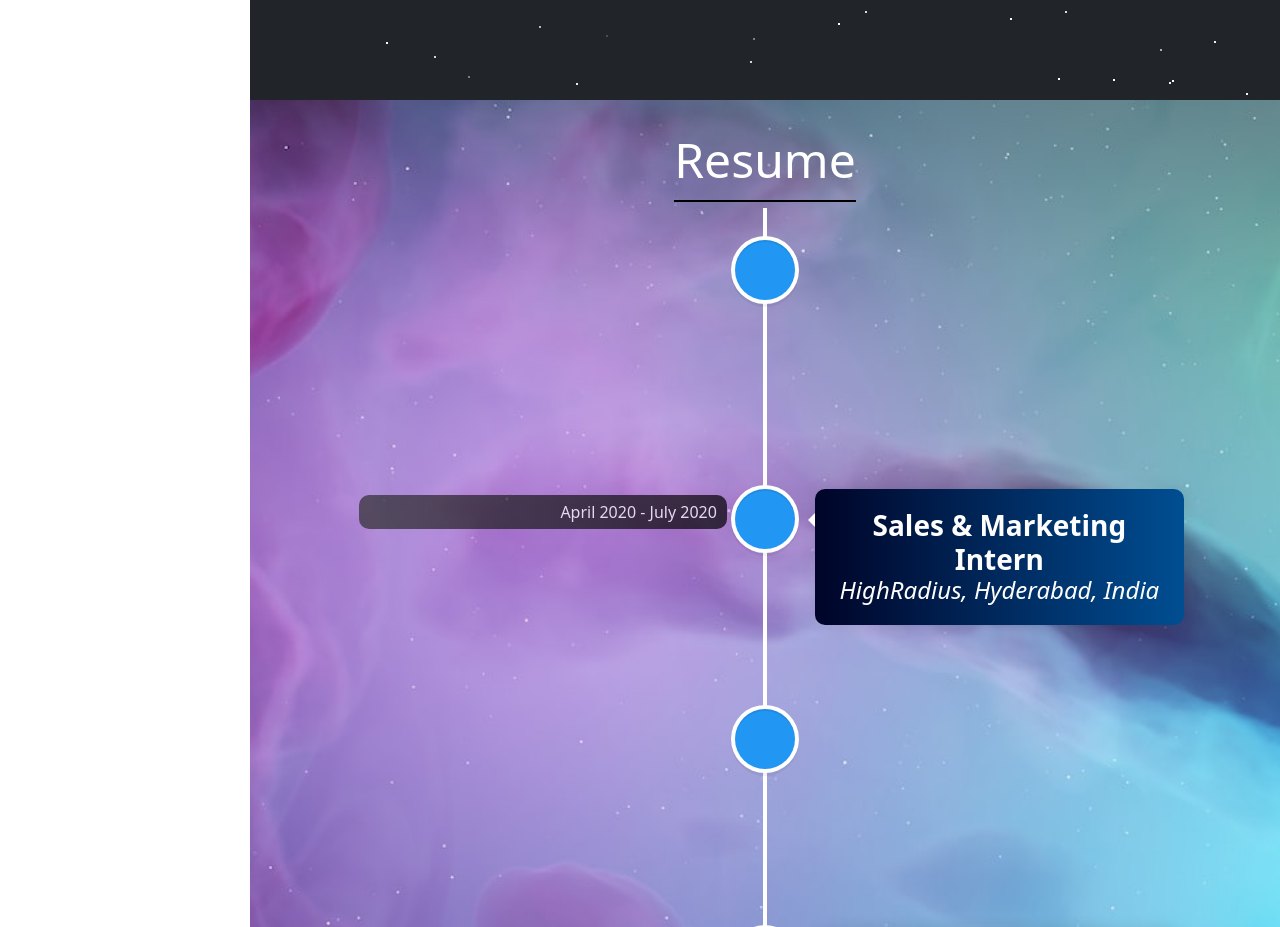
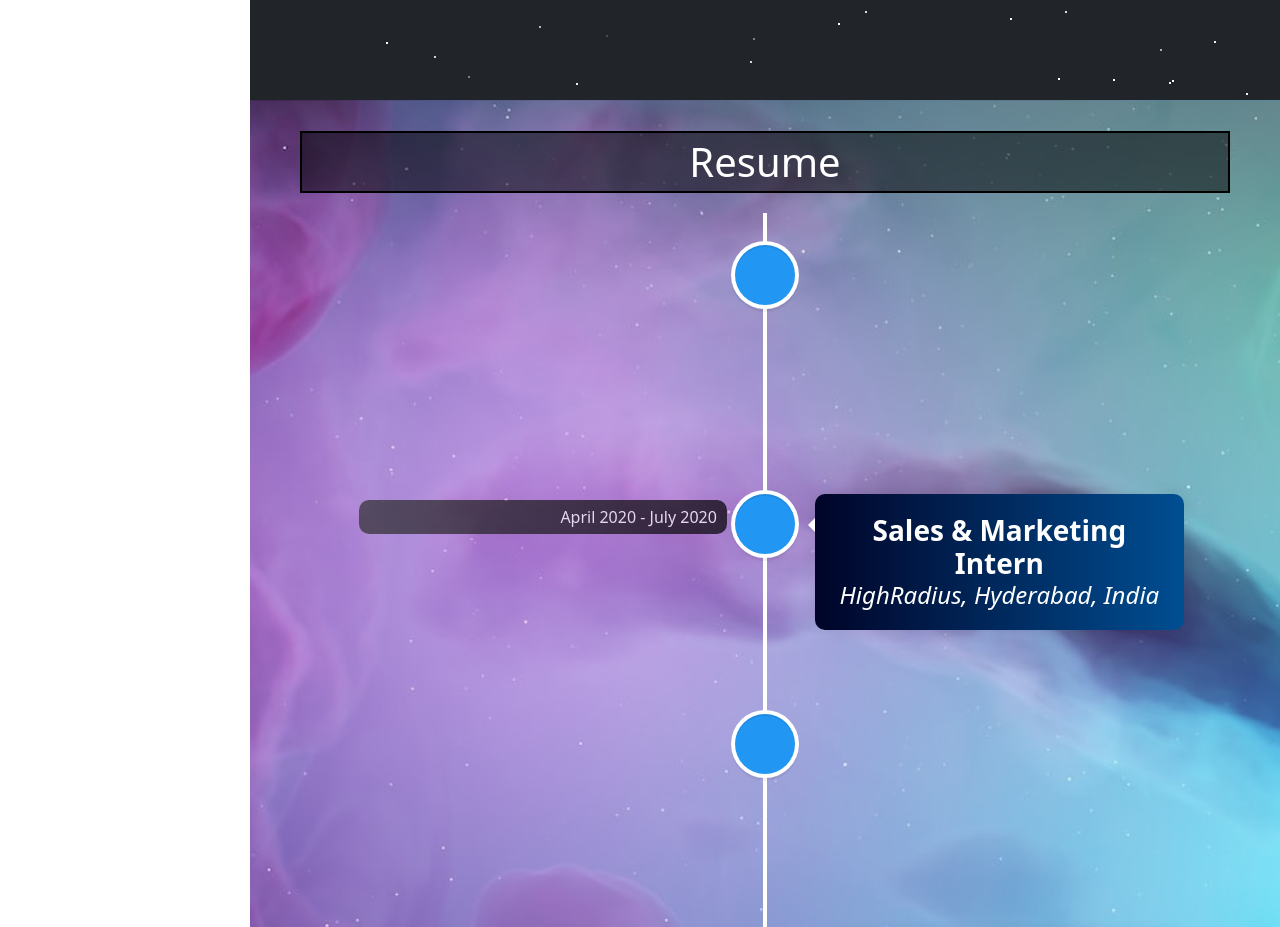
Before and after one commit to theCuriousObserver/My-Portfolio, a React (Create React App) app: page / in a window 1280 px wide. Shown: the part 1500-2427 px from the top of the page. Built offline with nearby package versions, Linux system fonts and the light colour scheme.

Commit message:
Put a Box around Resume

```diff
--- a/src/Resume.css
+++ b/src/Resume.css
@@ -19,28 +19,13 @@
   }
 
   .resume-heading {
-    font-size: 3em;
-    color: white;
+    border: 2px solid #000000;
+    padding: 5px 10px;
+    background-color: rgba(0, 0, 0, 0.5);
+    color: #fff;
     margin-bottom: 20px;
-    text-align: center;
+    display: inline-block;
   }
-
-  .underline {
-    position: relative;
-    padding-bottom: 10px;
-  }
-
-  .underline::after {
-    content: "";
-    position: absolute;
-    left: 0;
-    bottom: 0;
-    height: 2px;
-    width: 100%;
-    background-color: black;
-  }
-
-
 
   .resume-heading-container {
     text-align: center;
--- a/src/Resume.js
+++ b/src/Resume.js
@@ -9,7 +9,7 @@ import './Resume.css';
 const Resume = () => {
     return (
         <div className="resume" id="resume" style={{ backgroundImage: `url(${NebulaBackground})` }}>
-            <h1 className="resume-heading"><span className="underline">Resume</span></h1>
+            <h1 className="resume-heading">Resume</h1>
             <VerticalTimeline>
                 <VerticalTimelineElement
                     className="vertical-timeline-element--work"
```
